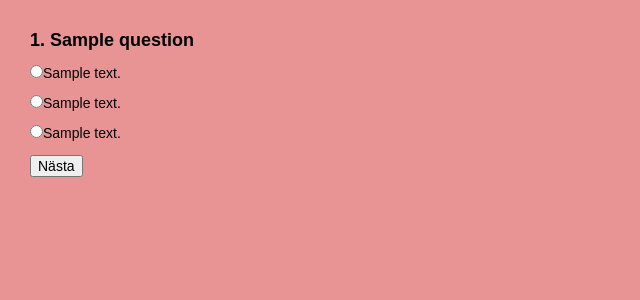
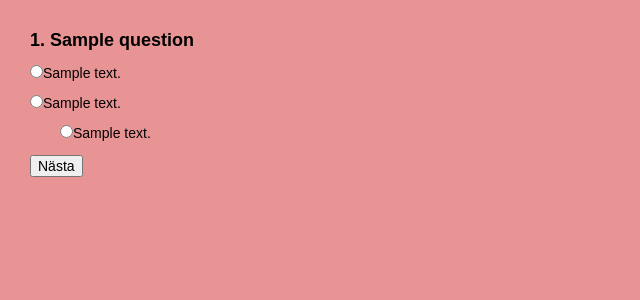
Before and after one commit to viktoria-a/quizsite, a Django app: a page that uses quiz/templates/quiz/question.html in a window 1280 px wide. Shown: the top 300 px of the page, without its empty margins (0-640 px from the left). Run offline with Django 3.2, Linux system fonts and the light colour scheme; tables that the repository leaves empty hold one stand-in row (values such as "Sample post").

Commit message:
ändrat margin radio

```diff
--- a/static/stajl.css
+++ b/static/stajl.css
@@ -9,3 +9,6 @@
 a:link {color: black}
 a:visited {color: black;}
 img {display: block; margin: 10px, auto}
+label {
+  margin-left: 30px;
+}
```
